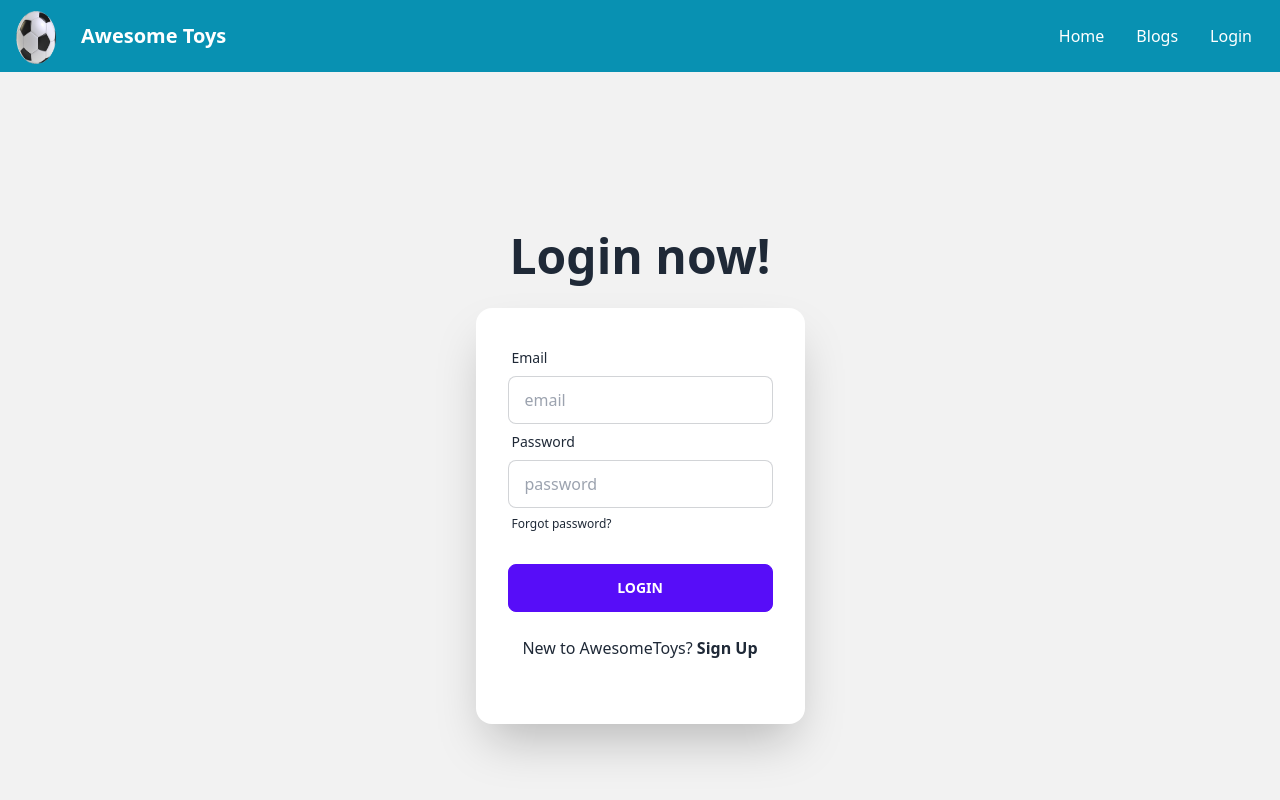
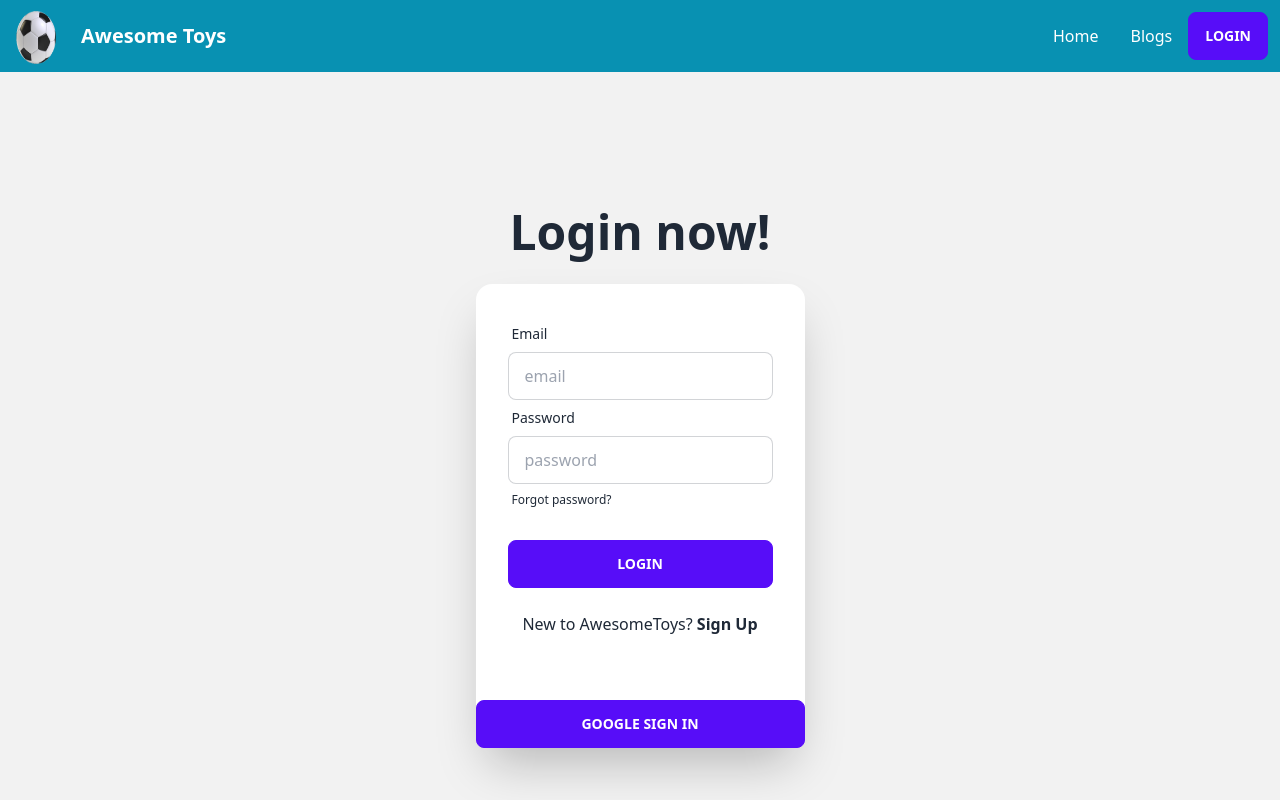
Before and after one commit to Ninjax11000/Awesome-Toys-client-PHA11, a React (Vite) app: page /login in a window 1280 px wide. Shown: the top 800 px of the page. Built offline with nearby package versions, Linux system fonts and the light colour scheme; no server answers.

Commit message:
added conditional navbar links

```diff
--- a/src/pages/Login/Login.jsx
+++ b/src/pages/Login/Login.jsx
@@ -1,12 +1,14 @@
 import React, { useContext, useState } from 'react';
-import { Link } from 'react-router-dom';
+import { Link, useNavigate } from 'react-router-dom';
 import { AuthContext } from '../../providers/AuthProviders';
+import { GoogleAuthProvider } from 'firebase/auth';
 
 const Login = () => {
     const [error, setError] = useState('');
     const [success, setSuccess] = useState('');
-
-    const { signIn } = useContext(AuthContext);
+    const navigate = useNavigate();
+    const { signIn,googleSignIn } = useContext(AuthContext);
+    const googleProvider = new GoogleAuthProvider();
 
     const handleLogin = event => {
         event.preventDefault();
@@ -26,6 +28,20 @@ const Login = () => {
             .catch(error => {
                 setError(error.message);
             })
+    }
+
+    const handleGoogleSignIn =()=>{
+        googleSignIn(googleProvider)
+        .then(result=>{
+            const loggedInUser=result.user;
+            console.log(loggedInUser);
+
+                navigate('/');
+
+        })
+        .catch(error=>{
+            console.log('error', error.message);
+        })
     }
 
     return (
@@ -62,6 +78,7 @@ const Login = () => {
                         <p className='text-red-600'>{error}</p>
                         <p className='text-green-600'>{success}</p>
                     </div>
+                    <button onClick={handleGoogleSignIn} className='btn btn-primary'>Google Sign in</button>
                 </div>
             </div>
         </div>
--- a/src/pages/Shared/Navbar/Navbar.jsx
+++ b/src/pages/Shared/Navbar/Navbar.jsx
@@ -1,7 +1,24 @@
-import React from 'react';
-import { Link } from 'react-router-dom';
+import React, { useContext, useState } from 'react';
+import { Link, useNavigate } from 'react-router-dom';
+import { AuthContext } from '../../../providers/AuthProviders';
 
 const Navbar = () => {
+    const [isHovering, setIsHovering] = useState(false);
+    const handleName = () => {
+        setIsHovering(true);
+    }
+    const hideName = () => {
+        setIsHovering(false);
+    }
+
+    const { user, logOut } = useContext(AuthContext);
+    const navigate = useNavigate();
+    const handleLogOut = () => {
+        logOut()
+            .then()
+            .catch(error => console.log(error))
+        navigate('/');
+    }
     return (
         <div>
             <div className="navbar bg-cyan-600 text-neutral-content">
@@ -14,7 +31,11 @@ const Navbar = () => {
                         <li><Link to='/'>Home</Link></li>
 
                         <li><Link to='/blog'>Blogs</Link></li>
-                        <li><Link to='/login'>Login</Link></li>
+                        {user && <li><Link to='/addToy'>Add a Toy</Link></li>}
+                        {user && <li><Link to='/myToy' >My Toy</Link></li>}
+                        {user && isHovering && <h5 className='text-white mx-2 mt-3'>{user.displayName}</h5>}
+                        {user && <img onMouseOver={handleName} onMouseOut={hideName} style={{ width: '40px', height: '40px', borderRadius: '50%', background: 'white', margin: '5px' }} src={user.photoURL} alt="" />}
+                        {user ? <button className='btn btn-primary' onClick={handleLogOut}>Logout</button> : <Link className='btn btn-primary' to='/login'>Login</Link>}
                     </ul>
                 </div>
             </div>
--- a/src/providers/AuthProviders.jsx
+++ b/src/providers/AuthProviders.jsx
@@ -1,5 +1,5 @@
 import React, { createContext, useEffect, useState } from 'react';
-import { createUserWithEmailAndPassword, getAuth, onAuthStateChanged, signInWithEmailAndPassword, updateProfile } from "firebase/auth";
+import { createUserWithEmailAndPassword, getAuth, onAuthStateChanged, signInWithEmailAndPassword, signInWithPopup, signOut, updateProfile } from "firebase/auth";
 import app from '../firebase/firebase.config';
 
 export const AuthContext = createContext();
@@ -24,6 +24,13 @@ const AuthProviders = ({children}) => {
             displayName: name, photoURL: photo
         })
     }
+    const googleSignIn =(googleProvider)=>{
+        return signInWithPopup(auth,googleProvider);
+    }
+    const logOut = () => {
+        setLoading(true);
+        return signOut(auth);
+    }
     useEffect(() => {
         const unsubscribe = onAuthStateChanged(auth, loggedUser => {
             setUser(loggedUser);
@@ -40,6 +47,8 @@ const AuthProviders = ({children}) => {
         createUser,
         signIn,
         setProfile,
+        googleSignIn,
+        logOut,
 
     }
     return (
```
